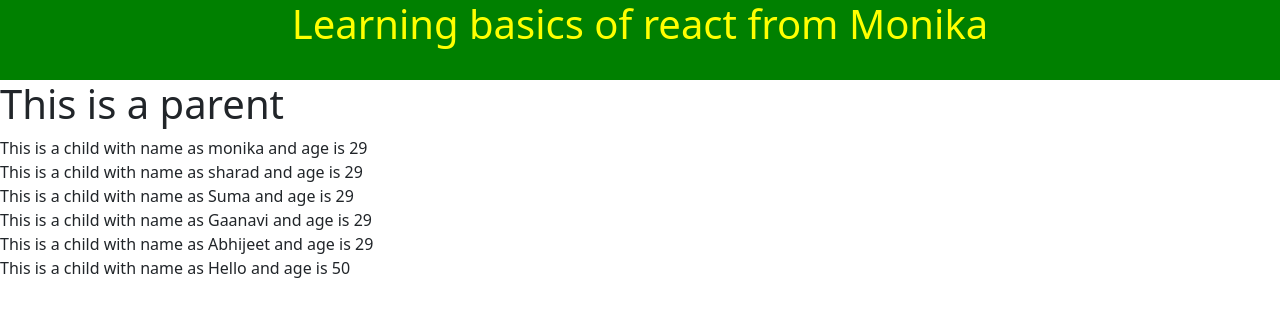
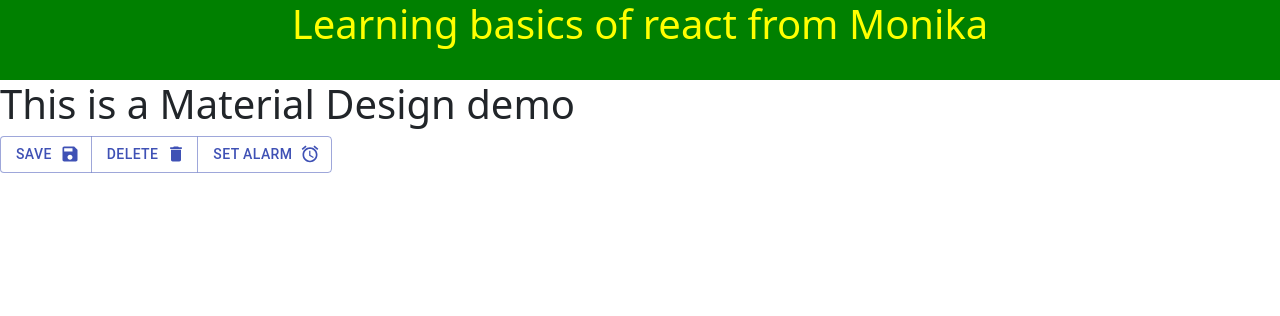
Before and after one commit to Monika-Abhijeet/learn-react, a React (Create React App) app: page / in a window 1280 px wide. Shown: the top 316 px of the page. Built offline with nearby package versions, Linux system fonts and the light colour scheme.

Commit message:
material ui

```diff
--- a/package.json
+++ b/package.json
@@ -3,7 +3,7 @@
   "version": "0.1.0",
   "private": true,
   "dependencies": {
-    "@material-ui/core": "^4.12.3",
+    "@material-ui/core": "^4.12.4",
     "@material-ui/icons": "^4.11.2",
     "@testing-library/jest-dom": "^5.16.3",
     "@testing-library/react": "^12.1.4",
--- a/src/App.js
+++ b/src/App.js
@@ -5,6 +5,7 @@
 import ClassComponent from "./components/ComponentTypes/classComponent";
 import FunctionComponent from "./components/ComponentTypes/functionComponent";
 import Users from "./components/Users/Users";
+import MaterialDesign from "./components/Material-ui/materialUi";
 function App() {
   return (
     <div className="App">
@@ -14,7 +15,8 @@
         bgColor="green"
         color="yellow"
       ></Header>
-      <Users></Users>
+      <MaterialDesign></MaterialDesign>
+      {/* <Users></Users> */}
       {/* <ClassComponent></ClassComponent> */}
       {/* <FunctionComponent></FunctionComponent> */}
     </div>
--- /dev/null
+++ b/src/components/Material-ui/materialUi.js
@@ -0,0 +1,31 @@
+import React from "react";
+import Button from "@material-ui/core/Button";
+import SaveIcon from "@material-ui/icons/Save";
+import DeleteIcon from "@material-ui/icons/Delete";
+import AlarmIcon from "@material-ui/icons/Alarm";
+import ButtonGroup from "@material-ui/core/ButtonGroup";
+import { BusinessTwoTone } from "@material-ui/icons";
+
+function MaterialDesign() {
+  return (
+    <div>
+      <h1>This is a Material Design demo</h1>
+      {/* <Button variant="contained" color="secondary" size="small">
+        Click me
+      </Button>
+      <Button variant="contained" color="secondary">
+        Click me
+      </Button>
+      <Button variant="outlined" color="secondary" size="large">
+        Click me
+      </Button> */}
+      <ButtonGroup variant="outlined" color="primary">
+        <Button endIcon={<SaveIcon />}>Save</Button>
+        <Button endIcon={<DeleteIcon />}>Delete</Button>
+        <Button endIcon={<AlarmIcon />}>Set Alarm</Button>
+      </ButtonGroup>
+    </div>
+  );
+}
+
+export default MaterialDesign;
```
Also changed, not shown: 1 other file (tests, documents, lock files or other folders).
